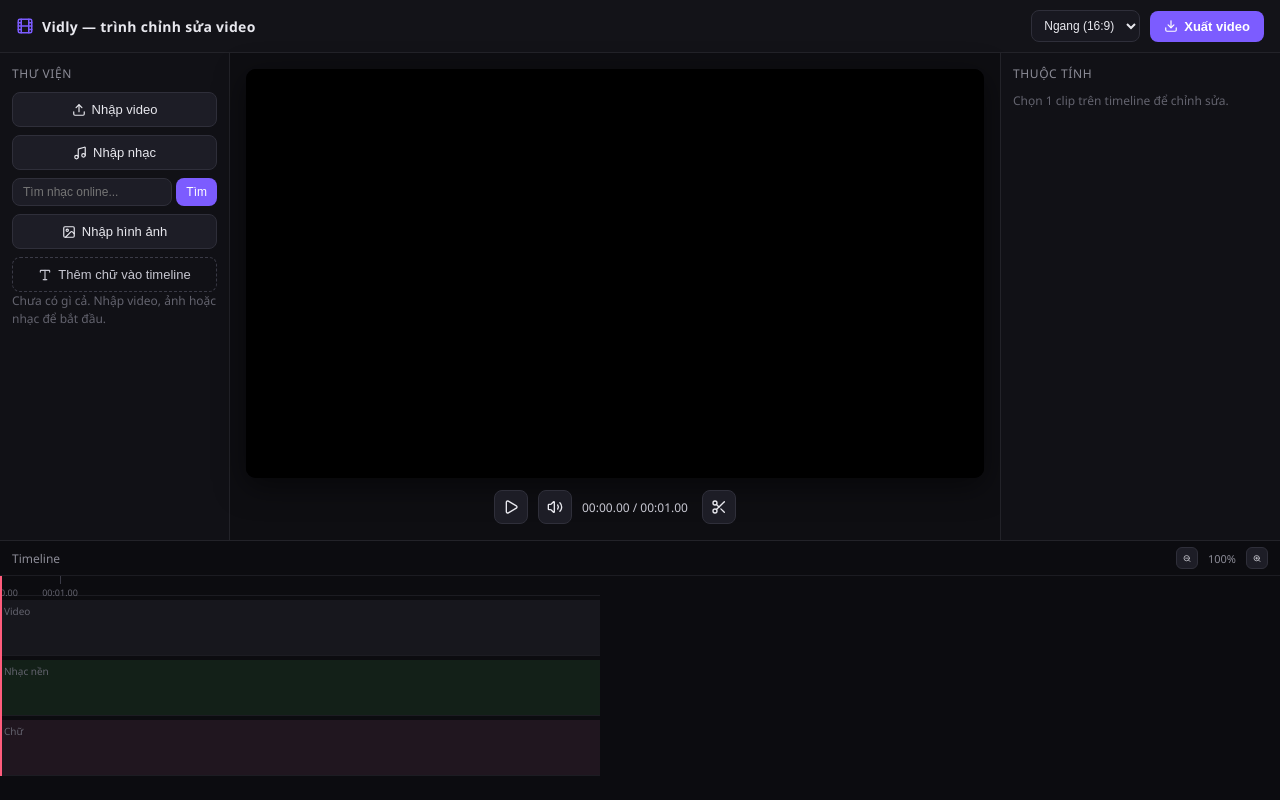
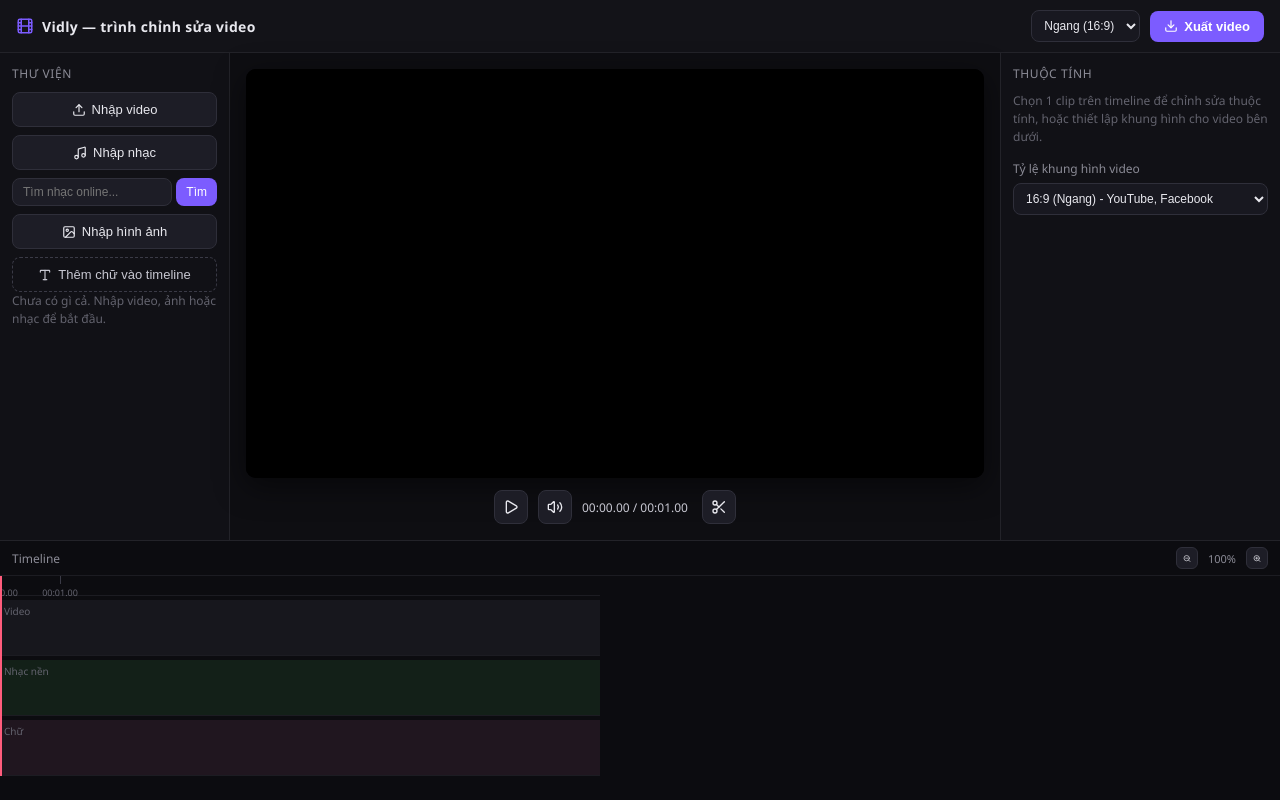
Before and after one commit to PigTinyLabs/VideoEditor, a React (Vite) app: page / in a window 1280 px wide. Built offline with nearby package versions, Linux system fonts and the light colour scheme.

Commit message:
Add 4:3 aspect ratio and project settings panel

```diff
--- a/src/VideoEditor.jsx
+++ b/src/VideoEditor.jsx
@@ -164,8 +164,8 @@ export default function VideoEditor() {
   const [isSearchingMusic, setIsSearchingMusic] = useState(false);
   const [canvasRatio, setCanvasRatio] = useState("16:9");
 
-  const canvasW = canvasRatio === "9:16" ? 720 : canvasRatio === "1:1" ? 1080 : 1280;
-  const canvasH = canvasRatio === "9:16" ? 1280 : canvasRatio === "1:1" ? 1080 : 720;
+  const canvasW = canvasRatio === "9:16" ? 720 : canvasRatio === "1:1" ? 1080 : canvasRatio === "4:3" ? 1440 : 1280;
+  const canvasH = canvasRatio === "9:16" ? 1280 : canvasRatio === "1:1" ? 1080 : canvasRatio === "4:3" ? 1080 : 720;
   const canvasSizeRef = useRef({ w: canvasW, h: canvasH });
   useEffect(() => {
     canvasSizeRef.current = { w: canvasW, h: canvasH };
@@ -784,6 +784,7 @@ export default function VideoEditor() {
             <option value="16:9">Ngang (16:9)</option>
             <option value="9:16">Dọc (9:16)</option>
             <option value="1:1">Vuông (1:1)</option>
+            <option value="4:3">Chuẩn (4:3)</option>
           </select>
           {exportUrl && (
             <a href={exportUrl} download="video-xuat.webm" style={styles.downloadLink}><Download size={14} /> Tải video đã xuất</a>
@@ -894,7 +895,20 @@ export default function VideoEditor() {
 
         <div style={styles.rightPanel}>
           <div style={styles.panelTitle}>Thuộc tính</div>
-          {!selectedClip && <div style={styles.emptyHint}>Chọn 1 clip trên timeline để chỉnh sửa.</div>}
+          {!selectedClip && (
+            <div style={{ display: "flex", flexDirection: "column", gap: 14 }}>
+              <div style={styles.emptyHint}>Chọn 1 clip trên timeline để chỉnh sửa thuộc tính, hoặc thiết lập khung hình cho video bên dưới.</div>
+              <div>
+                <div style={styles.fieldLabel}>Tỷ lệ khung hình video</div>
+                <select style={styles.select} value={canvasRatio} onChange={(e) => setCanvasRatio(e.target.value)}>
+                  <option value="16:9">16:9 (Ngang) - YouTube, Facebook</option>
+                  <option value="9:16">9:16 (Dọc điện thoại) - TikTok, Shorts, Reels</option>
+                  <option value="1:1">1:1 (Vuông) - Instagram</option>
+                  <option value="4:3">4:3 (Màn hình chuẩn)</option>
+                </select>
+              </div>
+            </div>
+          )}
 
           {selectedClip && selectedClip.trackType === "video" && (selectedClip.kind === "video" || selectedClip.kind === "image") && (
             <div style={{ display: "flex", flexDirection: "column", gap: 14 }}>
@@ -979,7 +993,7 @@ export default function VideoEditor() {
           )}
 
           {selectedClip && selectedClip.trackType === "text" && (
-            <div style={{ display: "flex", flexDirection: "column", gap: 12 }}>
+            <div style={{ display: "flex", flexDirection: "column", gap: 14 }}>
               <label style={styles.fieldLabel}>Nội dung</label>
               <textarea value={selectedClip.text} onChange={(e) => updateClip(selectedClip.id, { text: e.target.value })} style={styles.textArea} />
               <Slider label="Cỡ chữ" value={selectedClip.fontSize} min={12} max={120} onChange={(v) => updateClip(selectedClip.id, { fontSize: v })} />
```
